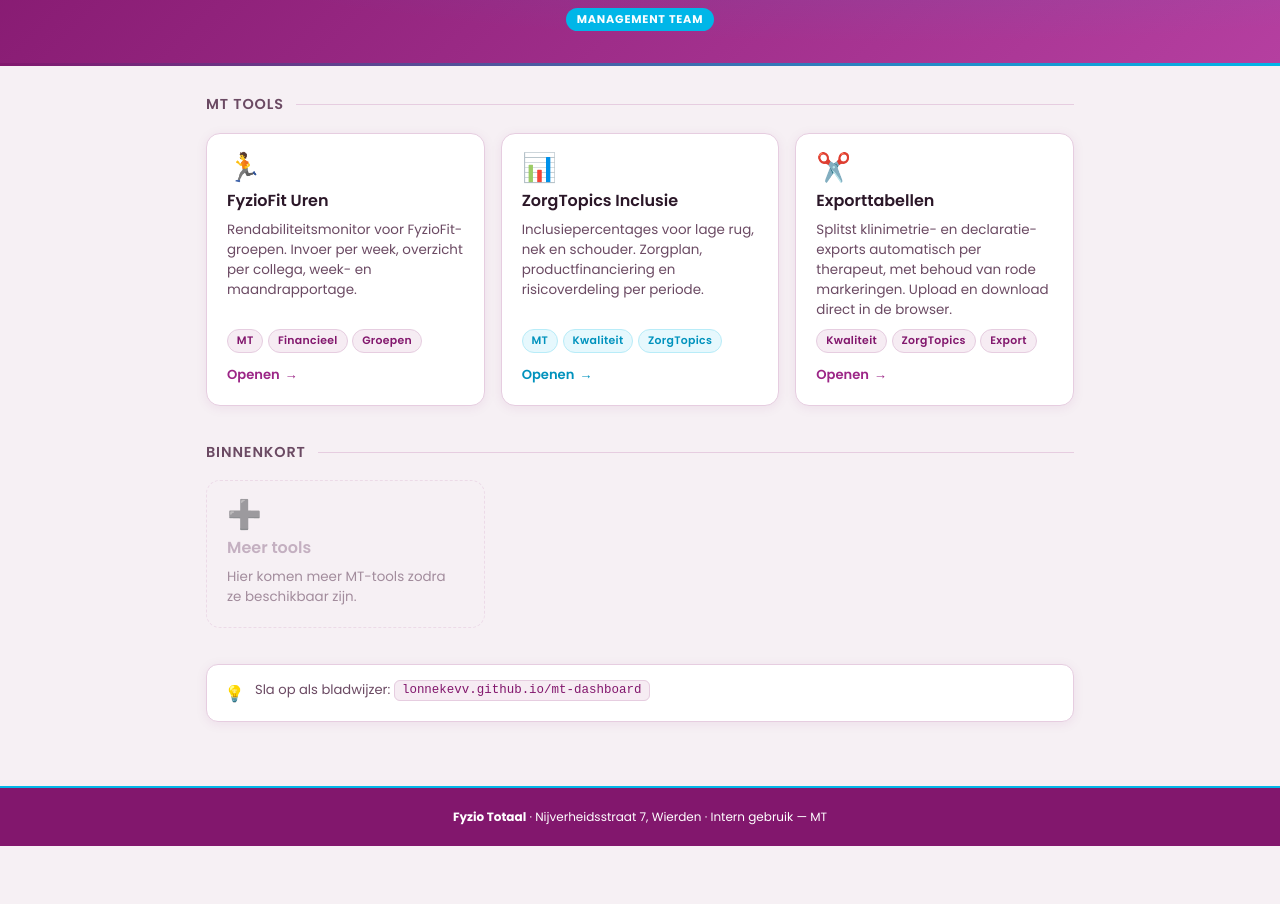
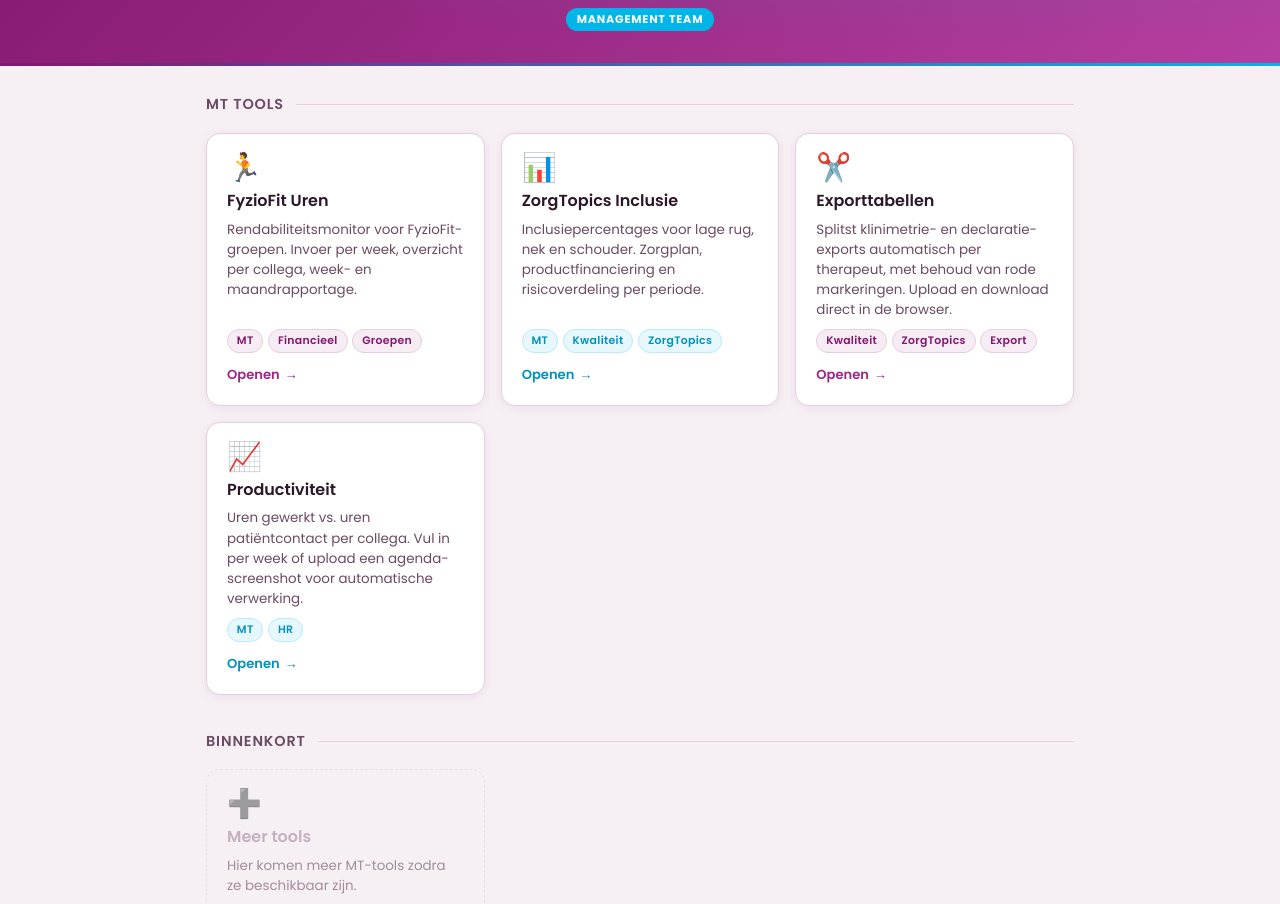
Before and after one commit to lonnekevv/mt-dashboard, a plain HTML site: page index.html in a window 1280 px wide. Shown: the part 196-1100 px from the top of the page. Before the commit the page ends 1042 px from the top, so only its background shows below. Drawn offline with Linux system fonts and the light colour scheme.

Commit message:
Add files via upload

```diff
--- a/index.html
+++ b/index.html
@@ -130,6 +130,13 @@
       <div class="card-tags"><span class="tag">Kwaliteit</span><span class="tag">ZorgTopics</span><span class="tag">Export</span></div>
       <div class="card-link">Openen</div>
     </a>
+    <a class="card accent-blue" href="productiviteit.html" target="_blank" rel="noopener">
+      <div class="card-icon">📈</div>
+      <div class="card-title">Productiviteit</div>
+      <div class="card-desc">Uren gewerkt vs. uren patiëntcontact per collega. Vul in per week of upload een agenda-screenshot voor automatische verwerking.</div>
+      <div class="card-tags"><span class="tag">MT</span><span class="tag">HR</span></div>
+      <div class="card-link">Openen</div>
+    </a>
   </div>
 
   <div class="section-header"><h2>Binnenkort</h2><div class="section-line"></div></div>
```
